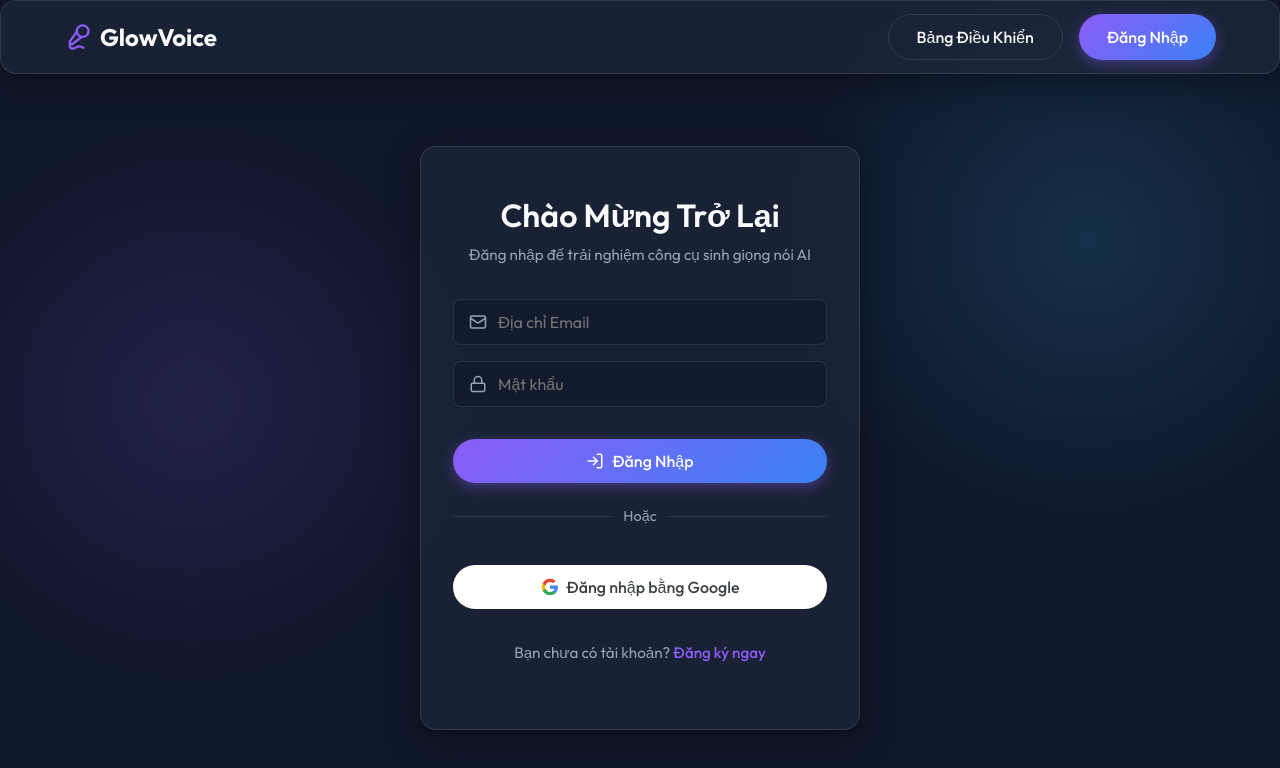
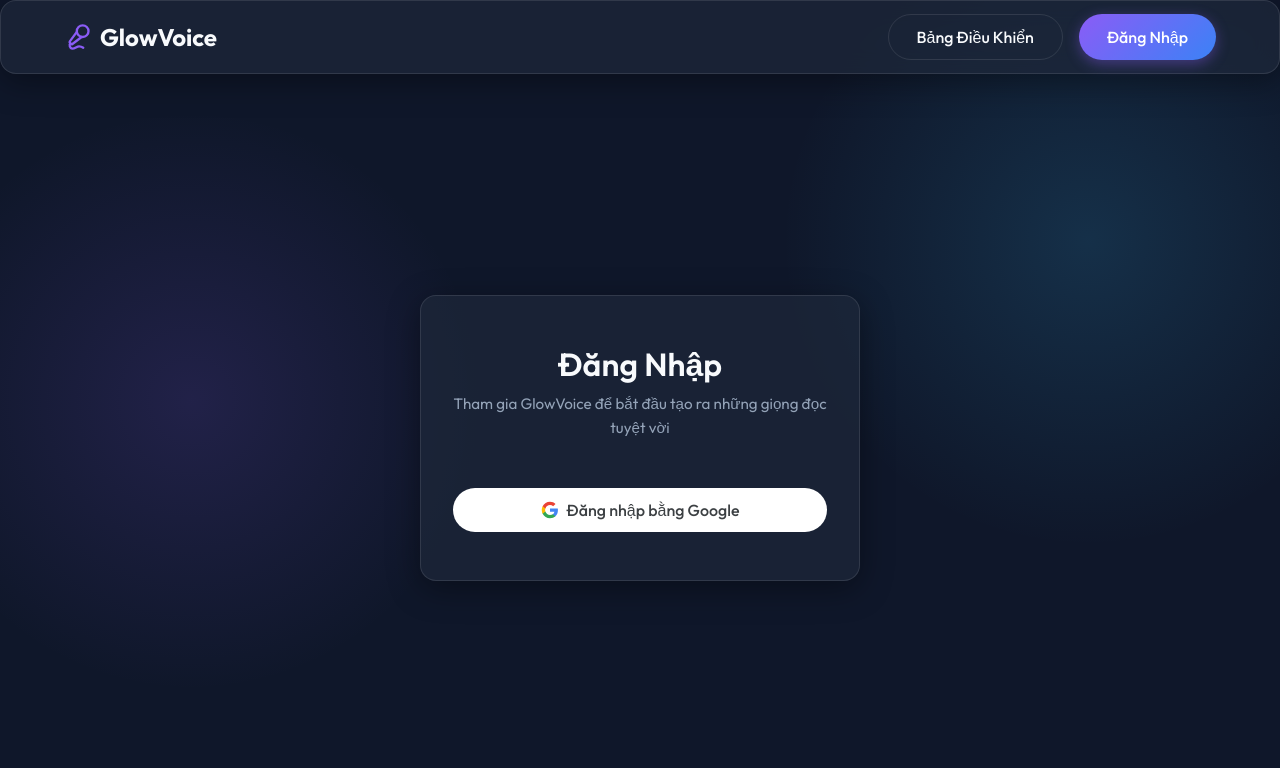
Before and after one commit to bodicode/GlowVoice, a React (Vite) app: page /auth in a window 1280 px wide. Shown: the top 768 px of the page. Built offline with nearby package versions, Linux system fonts and the light colour scheme; no server answers.

Commit message:
feat: implement authentication page with Google OAuth integration

```diff
--- a/src/pages/AuthPage.css
+++ b/src/pages/AuthPage.css
@@ -22,69 +22,10 @@
   font-size: 0.95rem;
 }
 
-.auth-form {
-  display: flex;
-  flex-direction: column;
-  gap: 1rem;
-}
 
-.input-group {
-  position: relative;
-  display: flex;
-  align-items: center;
-}
-
-.input-icon {
-  position: absolute;
-  left: 1rem;
-  color: var(--text-secondary);
-}
-
-.input-field.with-icon {
-  padding-left: 2.75rem;
-}
 
 .full-width {
   width: 100%;
-  margin-top: 1rem;
-}
-
-.auth-switch {
-  margin-top: 2rem;
-  font-size: 0.95rem;
-  color: var(--text-secondary);
-}
-
-.auth-link {
-  color: var(--accent-color);
-  cursor: pointer;
-  font-weight: 500;
-  transition: color 0.2s;
-}
-
-.auth-link:hover {
-  color: var(--accent-hover);
-  text-decoration: underline;
-}
-
-.auth-divider {
-  display: flex;
-  align-items: center;
-  text-align: center;
-  margin: 1.5rem 0;
-  color: var(--text-secondary);
-  font-size: 0.9rem;
-}
-
-.auth-divider::before,
-.auth-divider::after {
-  content: '';
-  flex: 1;
-  border-bottom: 1px solid var(--glass-border);
-}
-
-.auth-divider span {
-  padding: 0 10px;
 }
 
 .btn-google {
--- a/src/pages/AuthPage.jsx
+++ b/src/pages/AuthPage.jsx
@@ -1,42 +1,17 @@
 import { useState } from 'react';
 import { Navigate } from 'react-router-dom';
-import { Mail, Lock, LogIn, UserPlus } from 'lucide-react';
 import { supabase } from '../utils/supabase';
 import { useAuth } from '../contexts/AuthContext';
 import './AuthPage.css';
 
 const AuthPage = () => {
   const { user } = useAuth();
-  const [isLogin, setIsLogin] = useState(true);
-  const [email, setEmail] = useState('');
-  const [password, setPassword] = useState('');
   const [loading, setLoading] = useState(false);
   const [error, setError] = useState(null);
 
   if (user) {
     return <Navigate to="/dashboard" />;
   }
-
-  const handleAuth = async (e) => {
-    e.preventDefault();
-    setLoading(true);
-    setError(null);
-
-    try {
-      if (isLogin) {
-        const { error } = await supabase.auth.signInWithPassword({ email, password });
-        if (error) throw error;
-      } else {
-        const { error } = await supabase.auth.signUp({ email, password });
-        if (error) throw error;
-        alert('Vui lòng kiểm tra email để bấm link xác nhận tài khoản nhé!');
-      }
-    } catch (err) {
-      setError(err.message);
-    } finally {
-      setLoading(false);
-    }
-  };
 
   const handleGoogleLogin = async () => {
     setLoading(true);
@@ -58,67 +33,27 @@
   return (
     <div className="auth-page container flex-center animate-fade-in">
       <div className="auth-card glass-panel">
-        <h2>{isLogin ? 'Chào Mừng Trở Lại' : 'Tạo Tài Khoản'}</h2>
+        <h2>Đăng Nhập</h2>
         <p className="auth-subtitle">
-          {isLogin ? 'Đăng nhập để trải nghiệm công cụ sinh giọng nói AI' : 'Tham gia GlowVoice để bắt đầu tạo ra những giọng đọc tuyệt vời'}
+          Tham gia GlowVoice để bắt đầu tạo ra những giọng đọc tuyệt vời
         </p>
 
-        {error && <div className="auth-error" style={{color: 'var(--danger)', marginBottom: '1rem', fontSize: '0.9rem'}}>{error}</div>}
-
-        <form className="auth-form" onSubmit={handleAuth}>
-          <div className="input-group">
-            <Mail className="input-icon" size={18} />
-            <input
-              type="email"
-              placeholder="Địa chỉ Email"
-              className="input-field with-icon"
-              value={email}
-              onChange={(e) => setEmail(e.target.value)}
-              required
-            />
-          </div>
-          <div className="input-group">
-            <Lock className="input-icon" size={18} />
-            <input
-              type="password"
-              placeholder="Mật khẩu"
-              className="input-field with-icon"
-              value={password}
-              onChange={(e) => setPassword(e.target.value)}
-              required
-            />
-          </div>
-          <button type="submit" className="btn btn-primary full-width" disabled={loading}>
-            {loading ? 'Đang xử lý...' : (isLogin ? <><LogIn size={18} /> Đăng Nhập</> : <><UserPlus size={18} /> Đăng Ký</>)}
-          </button>
-        </form>
-
-        <div className="auth-divider">
-          <span>Hoặc</span>
-        </div>
+        {error && <div className="auth-error" style={{ color: 'var(--danger)', marginBottom: '1rem', fontSize: '0.9rem' }}>{error}</div>}
 
         <button
           className="btn btn-google full-width"
           onClick={handleGoogleLogin}
           disabled={loading}
+          style={{ marginTop: '1rem' }}
         >
           <svg width="18" height="18" viewBox="0 0 24 24" xmlns="http://www.w3.org/2000/svg">
-            <path d="M22.56 12.25c0-.78-.07-1.53-.2-2.25H12v4.26h5.92c-.26 1.37-1.04 2.53-2.21 3.31v2.77h3.57c2.08-1.92 3.28-4.74 3.28-8.09z" fill="#4285F4"/>
-            <path d="M12 23c2.97 0 5.46-.98 7.28-2.66l-3.57-2.77c-.98.66-2.23 1.06-3.71 1.06-2.86 0-5.29-1.93-6.16-4.53H2.18v2.84C3.99 20.53 7.7 23 12 23z" fill="#34A853"/>
-            <path d="M5.84 14.09c-.22-.66-.35-1.36-.35-2.09s.13-1.43.35-2.09V7.07H2.18C1.43 8.55 1 10.22 1 12s.43 3.45 1.18 4.93l2.85-2.22.81-.62z" fill="#FBBC05"/>
-            <path d="M12 5.38c1.62 0 3.06.56 4.21 1.64l3.15-3.15C17.45 2.09 14.97 1 12 1 7.7 1 3.99 3.47 2.18 7.07l3.66 2.84c.87-2.6 3.3-4.53 6.16-4.53z" fill="#EA4335"/>
+            <path d="M22.56 12.25c0-.78-.07-1.53-.2-2.25H12v4.26h5.92c-.26 1.37-1.04 2.53-2.21 3.31v2.77h3.57c2.08-1.92 3.28-4.74 3.28-8.09z" fill="#4285F4" />
+            <path d="M12 23c2.97 0 5.46-.98 7.28-2.66l-3.57-2.77c-.98.66-2.23 1.06-3.71 1.06-2.86 0-5.29-1.93-6.16-4.53H2.18v2.84C3.99 20.53 7.7 23 12 23z" fill="#34A853" />
+            <path d="M5.84 14.09c-.22-.66-.35-1.36-.35-2.09s.13-1.43.35-2.09V7.07H2.18C1.43 8.55 1 10.22 1 12s.43 3.45 1.18 4.93l2.85-2.22.81-.62z" fill="#FBBC05" />
+            <path d="M12 5.38c1.62 0 3.06.56 4.21 1.64l3.15-3.15C17.45 2.09 14.97 1 12 1 7.7 1 3.99 3.47 2.18 7.07l3.66 2.84c.87-2.6 3.3-4.53 6.16-4.53z" fill="#EA4335" />
           </svg>
           Đăng nhập bằng Google
         </button>
-
-        <div className="auth-switch">
-          <p>
-            {isLogin ? "Bạn chưa có tài khoản? " : "Đã có tài khoản rồi? "}
-            <span className="auth-link" onClick={() => setIsLogin(!isLogin)}>
-              {isLogin ? 'Đăng ký ngay' : 'Đăng nhập ngay'}
-            </span>
-          </p>
-        </div>
       </div>
     </div>
   );
```
